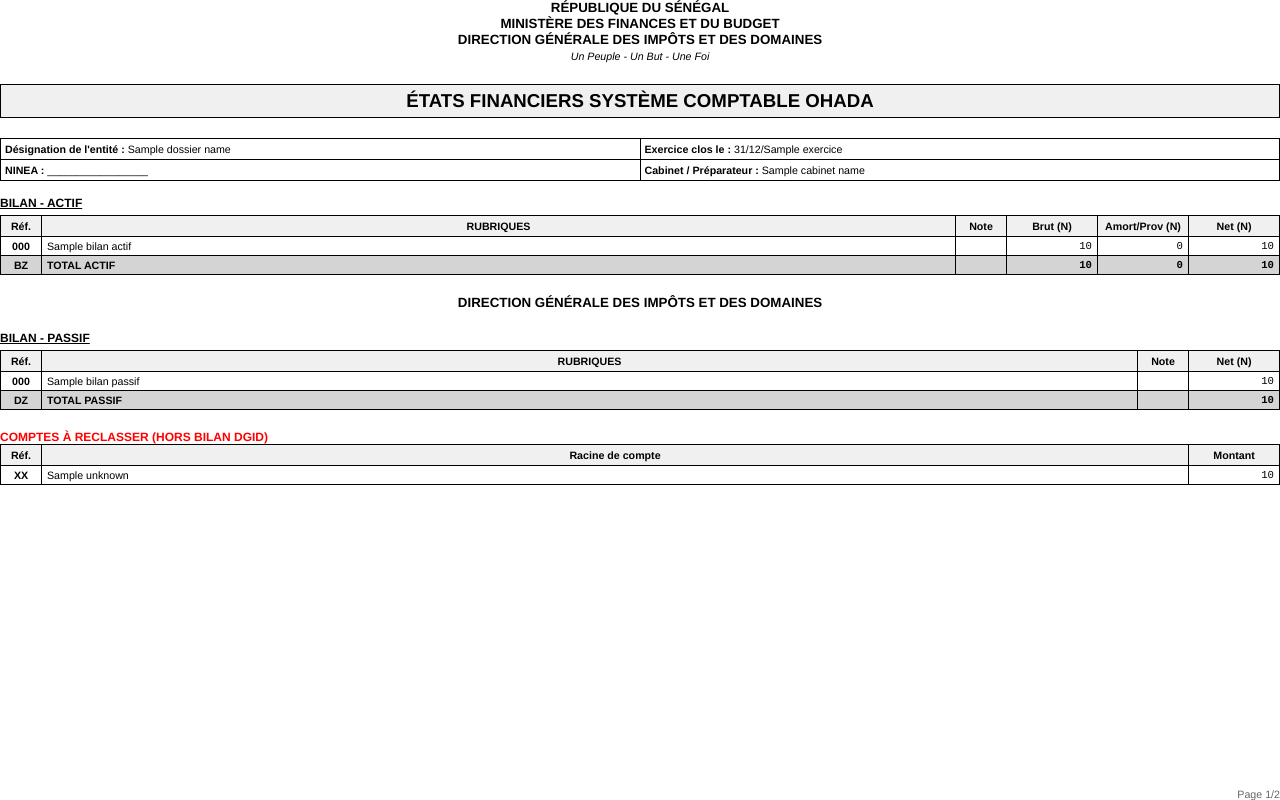
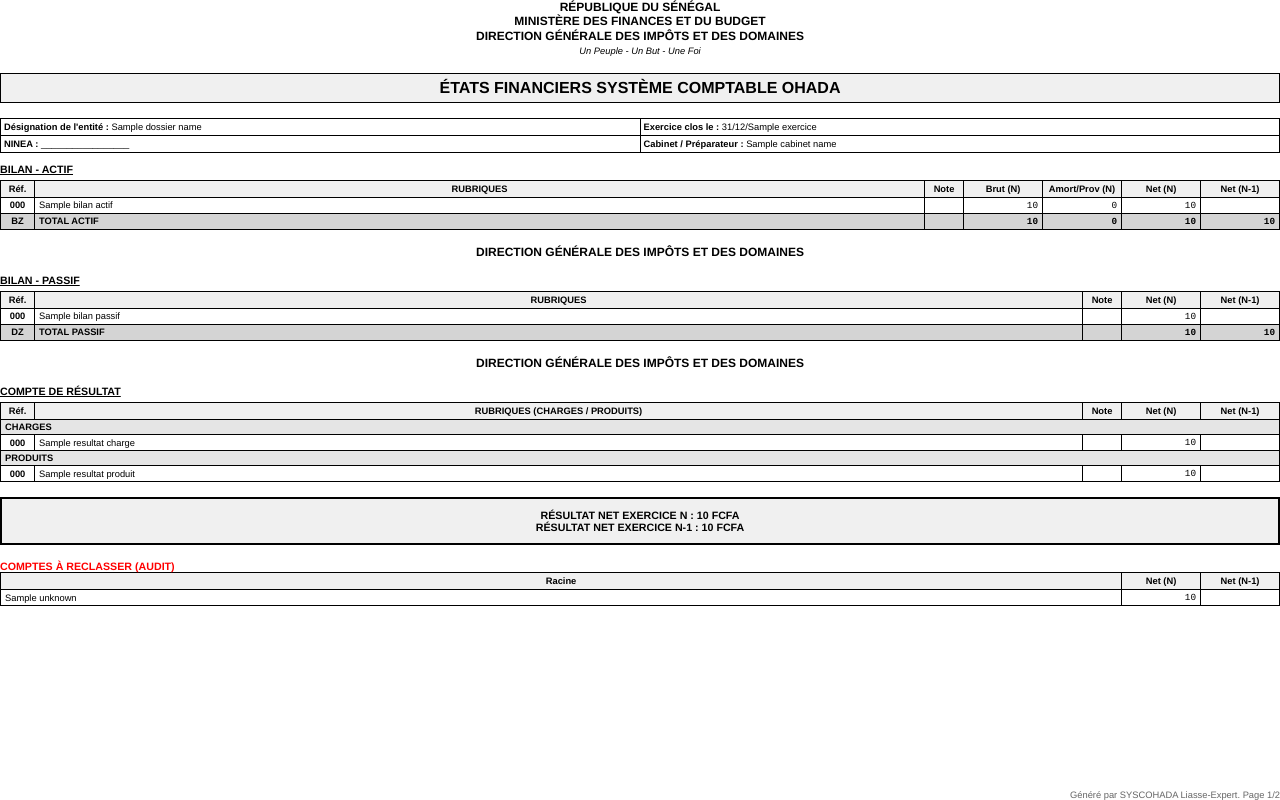
Before and after one commit to falang221/syscohada-liasse-expert, a Python web app: template backend/app/templates/liasse_template.html in a window 1280 px wide. Run offline with Jinja, Linux system fonts and the light colour scheme; the template is opened without the code that fills it: most values are stand-ins (such as "Sample title", 1, 10 or a date in 2020).

Commit message:
style(backend): add N-1 columns to PDF template

```diff
--- a/backend/app/templates/liasse_template.html
+++ b/backend/app/templates/liasse_template.html
@@ -5,19 +5,19 @@
     <title>Liasse Fiscale SYSCOHADA</title>
     <style>
         @page { size: A4 portrait; margin: 1cm; }
-        body { font-family: 'Helvetica', 'Arial', sans-serif; font-size: 9pt; color: #000; margin: 0; padding: 0; }
-        .republic-header { text-align: center; font-weight: bold; font-size: 10pt; line-height: 1.2; margin-bottom: 20px; }
-        .republic-header .devise { font-style: italic; font-size: 8pt; font-weight: normal; }
-        .main-title { text-align: center; border: 1px solid #000; padding: 5px; font-weight: bold; font-size: 14pt; background-color: #f0f0f0; margin-bottom: 20px; }
-        .info-grid { width: 100%; border-collapse: collapse; margin-bottom: 15px; }
-        .info-grid td { border: 1px solid #000; padding: 4px; font-size: 8pt; }
+        body { font-family: 'Helvetica', 'Arial', sans-serif; font-size: 8pt; color: #000; margin: 0; padding: 0; }
+        .republic-header { text-align: center; font-weight: bold; font-size: 9pt; line-height: 1.2; margin-bottom: 15px; }
+        .republic-header .devise { font-style: italic; font-size: 7pt; font-weight: normal; }
+        .main-title { text-align: center; border: 1px solid #000; padding: 5px; font-weight: bold; font-size: 12pt; background-color: #f0f0f0; margin-bottom: 15px; }
+        .info-grid { width: 100%; border-collapse: collapse; margin-bottom: 10px; }
+        .info-grid td { border: 1px solid #000; padding: 3px; font-size: 7pt; }
 
-        table.financial { width: 100%; border-collapse: collapse; margin-bottom: 20px; }
-        table.financial th { border: 1px solid #000; padding: 4px; text-align: center; background-color: #f0f0f0; font-size: 8pt; }
-        table.financial td { border: 1px solid #000; padding: 3px 5px; font-size: 8pt; }
-        table.financial td.code { text-align: center; font-weight: bold; width: 30px; }
-        table.financial td.amount { text-align: right; font-family: 'Courier', monospace; width: 80px; }
-        table.financial td.note { text-align: center; width: 40px; }
+        table.financial { width: 100%; border-collapse: collapse; margin-bottom: 15px; }
+        table.financial th { border: 1px solid #000; padding: 3px; text-align: center; background-color: #f0f0f0; font-size: 7pt; }
+        table.financial td { border: 1px solid #000; padding: 2px 4px; font-size: 7pt; }
+        table.financial td.code { text-align: center; font-weight: bold; width: 25px; }
+        table.financial td.amount { text-align: right; font-family: 'Courier', monospace; width: 70px; }
+        table.financial td.note { text-align: center; width: 30px; }
         .section-header { font-weight: bold; background-color: #e5e5e5; }
         .total-row { font-weight: bold; background-color: #d4d4d4; }
     </style>
@@ -54,11 +54,11 @@
                 <th>Brut (N)</th>
                 <th>Amort/Prov (N)</th>
                 <th>Net (N)</th>
+                <th>Net (N-1)</th>
             </tr>
         </thead>
         <tbody>
-            {% set total_brut = namespace(value=0) %}
-            {% set total_net = namespace(value=0) %}
+            {% set totals = namespace(brut=0, net=0, net_n1=0) %}
             {% for name, values in statements.bilan_actif.items() %}
             <tr>
                 <td class="code">{{ values.code }}</td>
@@ -67,17 +67,20 @@
                 <td class="amount">{{ "{:,.0f}".format(values.brut).replace(',', ' ') }}</td>
                 <td class="amount">0</td>
                 <td class="amount">{{ "{:,.0f}".format(values.net).replace(',', ' ') }}</td>
+                <td class="amount">{{ "{:,.0f}".format(values.net_n_1).replace(',', ' ') if values.net_n_1 else '' }}</td>
             </tr>
-            {% set total_brut.value = total_brut.value + values.brut %}
-            {% set total_net.value = total_net.value + values.net %}
+            {% set totals.brut = totals.brut + values.brut %}
+            {% set totals.net = totals.net + values.net %}
+            {% set totals.net_n1 = totals.net_n1 + values.net_n_1 %}
             {% endfor %}
             <tr class="total-row">
                 <td class="code">BZ</td>
                 <td>TOTAL ACTIF</td>
                 <td class="note"></td>
-                <td class="amount">{{ "{:,.0f}".format(total_brut.value).replace(',', ' ') }}</td>
+                <td class="amount">{{ "{:,.0f}".format(totals.brut).replace(',', ' ') }}</td>
                 <td class="amount">0</td>
-                <td class="amount">{{ "{:,.0f}".format(total_net.value).replace(',', ' ') }}</td>
+                <td class="amount">{{ "{:,.0f}".format(totals.net).replace(',', ' ') }}</td>
+                <td class="amount">{{ "{:,.0f}".format(totals.net_n1).replace(',', ' ') }}</td>
             </tr>
         </tbody>
     </table>
@@ -85,7 +88,7 @@
     <div style="page-break-after: always;"></div>
 
     <!-- BILAN PASSIF -->
-    <div class="republic-header" style="margin-top: 20px;">
+    <div class="republic-header" style="margin-top: 10px;">
         DIRECTION GÉNÉRALE DES IMPÔTS ET DES DOMAINES
     </div>
     <div style="font-weight:bold; margin-bottom:5px; text-decoration: underline;">BILAN - PASSIF</div>
@@ -96,52 +99,111 @@
                 <th>RUBRIQUES</th>
                 <th>Note</th>
                 <th>Net (N)</th>
+                <th>Net (N-1)</th>
             </tr>
         </thead>
         <tbody>
-            {% set total_passif = namespace(value=0) %}
+            {% set totals = namespace(net=0, net_n1=0) %}
             {% for name, values in statements.bilan_passif.items() %}
             <tr>
                 <td class="code">{{ values.code }}</td>
                 <td>{{ name }}</td>
                 <td class="note"></td>
                 <td class="amount">{{ "{:,.0f}".format(values.net).replace(',', ' ') }}</td>
+                <td class="amount">{{ "{:,.0f}".format(values.net_n_1).replace(',', ' ') if values.net_n_1 else '' }}</td>
             </tr>
-            {% set total_passif.value = total_passif.value + values.net %}
+            {% set totals.net = totals.net + values.net %}
+            {% set totals.net_n1 = totals.net_n1 + values.net_n_1 %}
             {% endfor %}
             <tr class="total-row">
                 <td class="code">DZ</td>
                 <td>TOTAL PASSIF</td>
                 <td class="note"></td>
-                <td class="amount">{{ "{:,.0f}".format(total_passif.value).replace(',', ' ') }}</td>
+                <td class="amount">{{ "{:,.0f}".format(totals.net).replace(',', ' ') }}</td>
+                <td class="amount">{{ "{:,.0f}".format(totals.net_n1).replace(',', ' ') }}</td>
             </tr>
         </tbody>
     </table>
 
-    {% if statements.unknown %}
-    <div style="font-weight:bold; margin-top:20px; color: red;">COMPTES À RECLASSER (HORS BILAN DGID)</div>
+    <div style="page-break-after: always;"></div>
+
+    <!-- COMPTE DE RESULTAT -->
+    <div class="republic-header" style="margin-top: 10px;">
+        DIRECTION GÉNÉRALE DES IMPÔTS ET DES DOMAINES
+    </div>
+    <div style="font-weight:bold; margin-bottom:5px; text-decoration: underline;">COMPTE DE RÉSULTAT</div>
+
     <table class="financial">
         <thead>
             <tr>
                 <th>Réf.</th>
-                <th>Racine de compte</th>
-                <th>Montant</th>
+                <th>RUBRIQUES (CHARGES / PRODUITS)</th>
+                <th>Note</th>
+                <th>Net (N)</th>
+                <th>Net (N-1)</th>
+            </tr>
+        </thead>
+        <tbody>
+            {% set total_res_n = namespace(val=0) %}
+            {% set total_res_n1 = namespace(val=0) %}
+
+            <tr class="section-header"><td colspan="5">CHARGES</td></tr>
+            {% for name, values in statements.resultat_charge.items() %}
+            <tr>
+                <td class="code">{{ values.code }}</td>
+                <td>{{ name }}</td>
+                <td class="note"></td>
+                <td class="amount">{{ "{:,.0f}".format(values.net).replace(',', ' ') }}</td>
+                <td class="amount">{{ "{:,.0f}".format(values.net_n_1).replace(',', ' ') if values.net_n_1 else '' }}</td>
+            </tr>
+            {% set total_res_n.val = total_res_n.val - values.net %}
+            {% set total_res_n1.val = total_res_n1.val - values.net_n_1 %}
+            {% endfor %}
+
+            <tr class="section-header"><td colspan="5">PRODUITS</td></tr>
+            {% for name, values in statements.resultat_produit.items() %}
+            <tr>
+                <td class="code">{{ values.code }}</td>
+                <td>{{ name }}</td>
+                <td class="note"></td>
+                <td class="amount">{{ "{:,.0f}".format(values.net).replace(',', ' ') }}</td>
+                <td class="amount">{{ "{:,.0f}".format(values.net_n_1).replace(',', ' ') if values.net_n_1 else '' }}</td>
+            </tr>
+            {% set total_res_n.val = total_res_n.val + values.net %}
+            {% set total_res_n1.val = total_res_n1.val + values.net_n_1 %}
+            {% endfor %}
+        </tbody>
+    </table>
+
+    <div style="margin-top: 10px; border: 2px solid #000; padding: 10px; text-align: center; font-weight: bold; background-color: #f0f0f0;">
+        RÉSULTAT NET EXERCICE N : {{ "{:,.0f}".format(total_res_n.val).replace(',', ' ') }} FCFA<br>
+        RÉSULTAT NET EXERCICE N-1 : {{ "{:,.0f}".format(total_res_n1.val).replace(',', ' ') }} FCFA
+    </div>
+
+    {% if statements.unknown %}
+    <div style="font-weight:bold; margin-top:15px; color: red;">COMPTES À RECLASSER (AUDIT)</div>
+    <table class="financial">
+        <thead>
+            <tr>
+                <th>Racine</th>
+                <th class="amount">Net (N)</th>
+                <th class="amount">Net (N-1)</th>
             </tr>
         </thead>
         <tbody>
             {% for name, values in statements.unknown.items() %}
             <tr>
-                <td class="code">XX</td>
                 <td>{{ name }}</td>
                 <td class="amount">{{ "{:,.0f}".format(values.net).replace(',', ' ') }}</td>
+                <td class="amount">{{ "{:,.0f}".format(values.net_n_1).replace(',', ' ') if values.net_n_1 else '' }}</td>
             </tr>
             {% endfor %}
         </tbody>
     </table>
     {% endif %}
 
-    <div style="position: absolute; bottom: 0; width: 100%; text-align: right; font-size: 8pt; color: #666;">
-        Page 1/2
+    <div style="position: absolute; bottom: 0; width: 100%; text-align: right; font-size: 7pt; color: #666;">
+        Généré par SYSCOHADA Liasse-Expert. Page 1/2
     </div>
 </body>
 </html>
```
